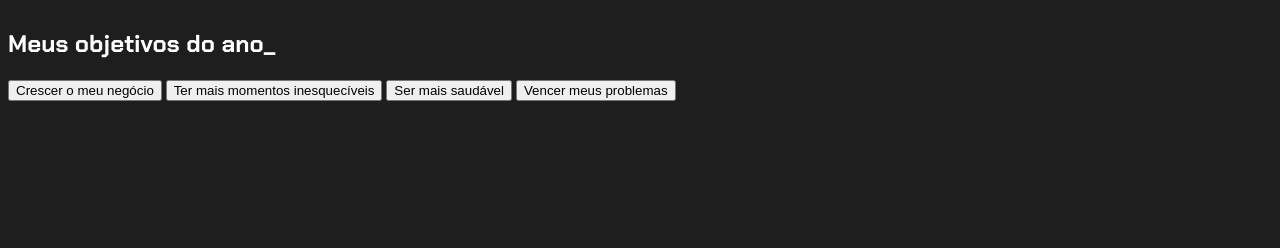
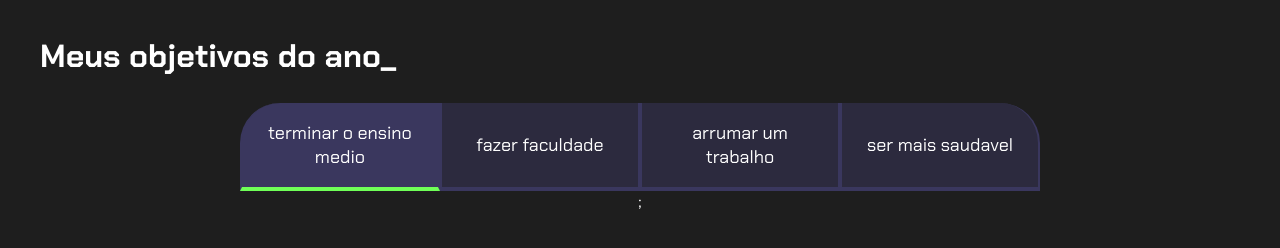
Before and after one commit to leonardoeising/vs-code-3d, a plain HTML site: page index.html in a window 1280 px wide. Drawn offline with Linux system fonts and the light colour scheme.

Commit message:
Add files via upload

```diff
--- a/index.html
+++ b/index.html
@@ -12,11 +12,12 @@
     <section class="conteudo-principal">
         <h2 class="titulo-principal">Meus objetivos do ano<span>_</span></h2>
         <div class="botoes">
-            <button class="botao">Crescer o meu negócio</button>
-            <button class="botao">Ter mais momentos inesquecíveis</button>
-            <button class="botao">Ser mais saudável</button>
-            <button class="botao">Vencer meus problemas</button>
+            <button class="botao ativo">terminar o ensino medio</button>
+            <button class="botao">fazer faculdade</button>
+            <button class="botao">arrumar um trabalho</button>
+            <button class="botao">ser mais saudavel</button>
         </div>
+        <script scr="main,js"></script>;
     </section>
 </body>
 </html>
--- a/style.css
+++ b/style.css
@@ -17,7 +17,46 @@ body{
     display: flex;
     flex-direction: column;
     justify-content: center;
+    align-items: center;
     max-width: 1200px;
-    width: 100%
+    width: 100%;
     margin: 0 auto;
 }
+.titulo-principal{
+    text-align: left;
+    width: 100%;
+    font-size: 32px;
+}
+.botao{
+    font-family: "Chakra Petch",sans-serif;
+    background-color: var(--botao-inativo);
+    color: var(--branco);
+    display: flex;
+    justify-content: center;
+    padding: 1em;
+    font-size: 18px;
+    align-items: center;
+    width: 100%;
+    border-bottom: 4px solid var(--botao-ativo);
+    border-left: 2px solid var(--botao-ativo);
+    border-right: 2px solid var(--botao-ativo);
+    border-top: none;
+}
+.botoes{
+    display: block;
+}
+@media screen and (min-width: 768px){
+    .botoes{
+        display: flex;
+    }
+    .botao:first-child{
+        border-radius: 40px 0 0 0;
+    }
+    .botao:last-child{
+        border-radius: 0 40px 0 0;
+    }
+}
+.ativo{
+    background-color: var(--botao-ativo);
+    border-bottom: 4px solid var(--verde);
+}
```
